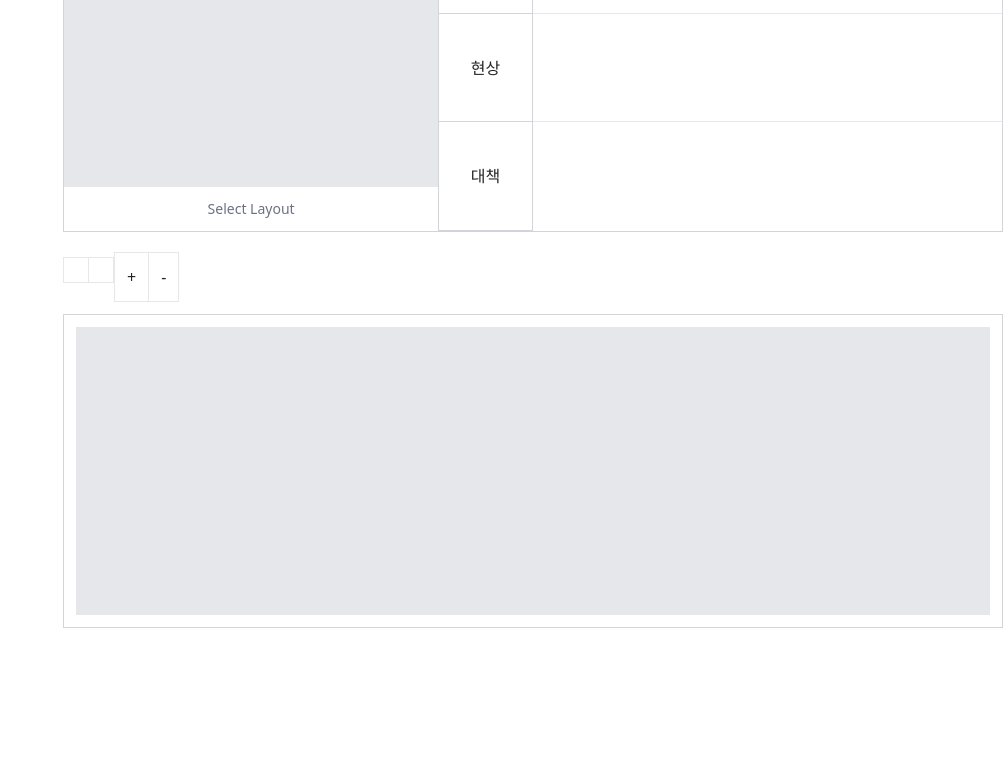
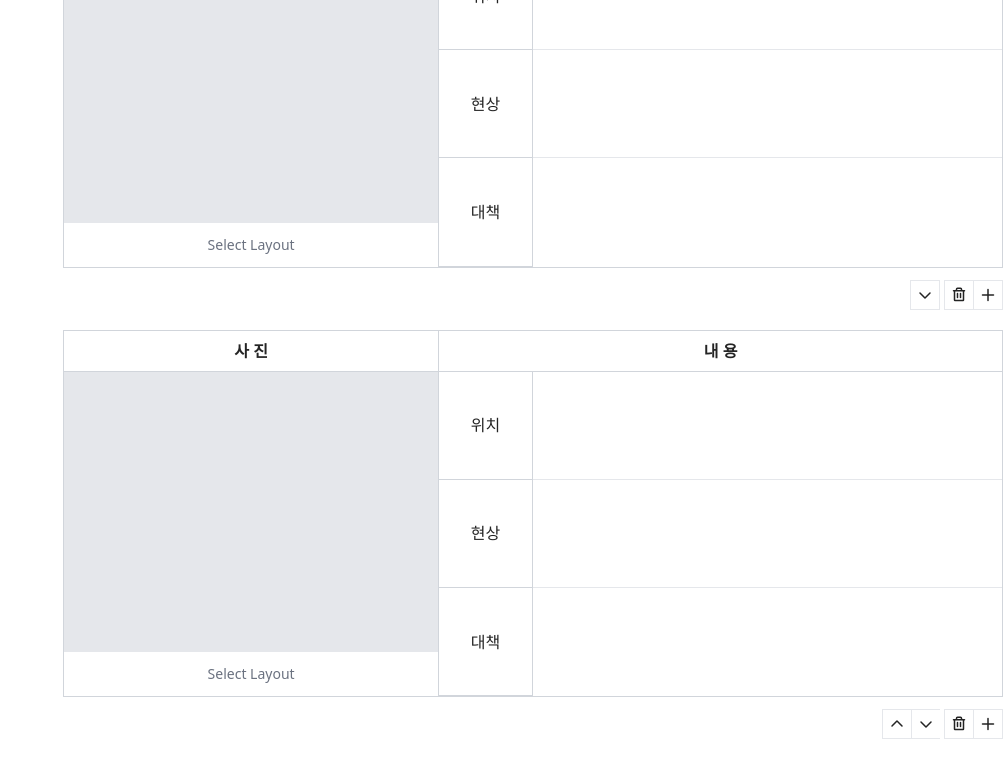
Before and after one commit to bims2/pilot-frontend, a React (Vite) app: page / in a window 1280 px wide. Shown: the part 760-1518 px from the top of the page, without its empty margins (277-1280 px from the left). Before the commit the page ends 1448 px from the top, so only its background shows below. Built offline with nearby package versions, Linux system fonts and the light colour scheme.

Commit message:
feat: 입력 컴포넌트 - 순서 변경, 삭제
TODO
* [] 입력 컴포넌트 - 추가
* [] 입력 컴포넌트 - 수정
* [] 도면 이미지
* [] 레이아웃 보강

```diff
--- a/src/css/styles.css
+++ b/src/css/styles.css
@@ -574,13 +574,13 @@ video {
   margin: 0.75rem;
 }
 
+.m-5 {
+  margin: 1.25rem;
+}
+
 .mx-auto {
   margin-left: auto;
   margin-right: auto;
-}
-
-.mb-2 {
-  margin-bottom: 0.5rem;
 }
 
 .mb-3 {
@@ -589,6 +589,10 @@ video {
 
 .mb-5 {
   margin-bottom: 1.25rem;
+}
+
+.mb-8 {
+  margin-bottom: 2rem;
 }
 
 .flex {
@@ -635,10 +639,6 @@ video {
   flex: 0 1 auto;
 }
 
-.flex-none {
-  flex: none;
-}
-
 .basis-4\/5 {
   flex-basis: 80%;
 }
@@ -649,6 +649,10 @@ video {
 
 .cursor-pointer {
   cursor: pointer;
+}
+
+.resize-none {
+  resize: none;
 }
 
 .grid-cols-1 {
@@ -667,10 +671,6 @@ video {
   grid-template-columns: repeat(6, minmax(0, 1fr));
 }
 
-.grid-cols-3 {
-  grid-template-columns: repeat(3, minmax(0, 1fr));
-}
-
 .grid-rows-3 {
   grid-template-rows: repeat(3, minmax(0, 1fr));
 }
@@ -679,8 +679,16 @@ video {
   align-items: center;
 }
 
+.justify-end {
+  justify-content: flex-end;
+}
+
 .justify-center {
   justify-content: center;
+}
+
+.gap-1 {
+  gap: 0.25rem;
 }
 
 .gap-5 {
@@ -720,6 +728,11 @@ video {
   border-color: rgb(209 213 219 / var(--tw-border-opacity));
 }
 
+.border-slate-300 {
+  --tw-border-opacity: 1;
+  border-color: rgb(203 213 225 / var(--tw-border-opacity));
+}
+
 .bg-gray-200 {
   --tw-bg-opacity: 1;
   background-color: rgb(229 231 235 / var(--tw-bg-opacity));
@@ -730,6 +743,10 @@ video {
   background-color: rgb(255 255 255 / var(--tw-bg-opacity));
 }
 
+.p-1\.5 {
+  padding: 0.375rem;
+}
+
 .p-2 {
   padding: 0.5rem;
 }
@@ -738,27 +755,33 @@ video {
   padding: 0.75rem;
 }
 
+.px-4 {
+  padding-left: 1rem;
+  padding-right: 1rem;
+}
+
 .py-10 {
   padding-top: 2.5rem;
   padding-bottom: 2.5rem;
+}
+
+.py-2 {
+  padding-top: 0.5rem;
+  padding-bottom: 0.5rem;
 }
 
 .text-center {
   text-align: center;
 }
 
-.align-middle {
-  vertical-align: middle;
+.text-2xl {
+  font-size: 1.5rem;
+  line-height: 2rem;
 }
 
 .text-sm {
   font-size: 0.875rem;
   line-height: 1.25rem;
-}
-
-.text-xl {
-  font-size: 1.25rem;
-  line-height: 1.75rem;
 }
 
 .font-bold {
@@ -774,11 +797,56 @@ video {
   color: rgb(107 114 128 / var(--tw-text-opacity));
 }
 
+.text-slate-700 {
+  --tw-text-opacity: 1;
+  color: rgb(51 65 85 / var(--tw-text-opacity));
+}
+
+.shadow-sm {
+  --tw-shadow: 0 1px 2px 0 rgb(0 0 0 / 0.05);
+  --tw-shadow-colored: 0 1px 2px 0 var(--tw-shadow-color);
+  box-shadow: var(--tw-ring-offset-shadow, 0 0 #0000), var(--tw-ring-shadow, 0 0 #0000), var(--tw-shadow);
+}
+
+.filter {
+  filter: var(--tw-blur) var(--tw-brightness) var(--tw-contrast) var(--tw-grayscale) var(--tw-hue-rotate) var(--tw-invert) var(--tw-saturate) var(--tw-sepia) var(--tw-drop-shadow);
+}
+
 .last\:border-0:last-child {
   border-width: 0px;
+}
+
+.only\:border-r:only-child {
+  border-right-width: 1px;
 }
 
 .hover\:text-sky-500:hover {
   --tw-text-opacity: 1;
   color: rgb(14 165 233 / var(--tw-text-opacity));
 }
+
+.group:hover .group-hover\:text-red-500 {
+  --tw-text-opacity: 1;
+  color: rgb(239 68 68 / var(--tw-text-opacity));
+}
+
+.group:hover .group-hover\:text-sky-500 {
+  --tw-text-opacity: 1;
+  color: rgb(14 165 233 / var(--tw-text-opacity));
+}
+
+@media (prefers-color-scheme: dark) {
+  .dark\:border-transparent {
+    border-color: transparent;
+  }
+
+  .dark\:bg-slate-700 {
+    --tw-bg-opacity: 1;
+    background-color: rgb(51 65 85 / var(--tw-bg-opacity));
+  }
+
+  .dark\:text-slate-200 {
+    --tw-text-opacity: 1;
+    color: rgb(226 232 240 / var(--tw-text-opacity));
+  }
+}
--- a/src/pages/ReportWrite.jsx
+++ b/src/pages/ReportWrite.jsx
@@ -1,8 +1,7 @@
 import React, { useCallback, useEffect, useState } from 'react';
 import Overview from '@report/Overview';
-import InputBox from '@/report/InputBox';
-import ImageTableComponent from '@report/ImageTableComponent';
-import ImageComponent from '@report/ImageComponent';
+import InspectionDetails from '@/report/InspectionDetails';
+import { InspectionDetailsProvider } from '@/report/InspectionDetailsContext';
 
 
 const openWindow = (from, wRate, hRate) => {
@@ -50,13 +49,14 @@ const ReportWrite = () => {
 
         </section>
         <section className="flex-1 bd-main py-10">
+            <h2 className="mb-3 text-2xl font-semibold">1. Combuster, Drum</h2>
             <EditorDispatch.Provider value={openWindow}>
                 <Overview></Overview>
                 <div>
-                    <h3 className="mb-2 font-semibold">다. 점검 결과</h3>
-                    {/* <InputBox /> */}
-                    <ImageTableComponent />
-                    <ImageComponent />
+                    <h3 className="mb-5 font-semibold">다. 점검 결과</h3>
+                    <InspectionDetailsProvider>
+                        <InspectionDetails />
+                    </InspectionDetailsProvider>
                 </div>
             </EditorDispatch.Provider>
         </section>
--- a/src/report/FloorPlan.jsx
+++ b/src/report/FloorPlan.jsx
@@ -9,13 +9,12 @@ const FloorPlan = () => {
 
   return (
     <>
-      <h2 className="mb-3 text-xl font-semibold">1. Combuster, Drum</h2>
       <div className="w-full flex rounded-md border"
         style={{ height: 420 }}
       >
           <div
             id="main-floor-plan"
-            className="flex-1 border-r flex w-full h-full cursor-pointer"
+            className="flex-1 border-r flex w-full h-full"
             >
             { !mainPlan ?
               <div className="flex-1 bg-gray-200"></div> :
@@ -24,7 +23,7 @@ const FloorPlan = () => {
           </div>
         <div
             id="sub-floor-plan"
-            className="flex-1 flex w-full h-full cursor-pointer"
+            className="flex-1 flex w-full h-full"
         >
           { !subPlan ?
             <div className="flex-auto h-full bg-gray-200 flex justify-center items-center">
--- a/src/report/ImageTableComponent.jsx
+++ b/src/report/ImageTableComponent.jsx
@@ -1,84 +1,113 @@
-import React from 'react';
-import { useContext } from 'react';
-import { EditorDispatch } from '@pages/ReportWrite';
+import React, { useCallback, useState } from "react";
+import { useContext } from "react";
+import { EditorDispatch } from "@pages/ReportWrite";
+import Tooltips from "@/report/Tooltips";
 
 const types = {
   position: {
-        id: 'position',
-        label: '위치'
+    id: "position",
+    label: "위치",
   },
   status: {
-        id: 'status',
-        label: '현상'
+    id: "status",
+    label: "현상",
   },
   measure: {
-        id: 'measure',
-        label: '대책',
-      }
+    id: "measure",
+    label: "대책",
+  },
 };
 
 const imageBoxStyle = {
-    aspectRatio: '4 / 3'
+  aspectRatio: "4 / 3",
 };
 
 const Label = ({ type }) => {
   return (
-        <div className="h-full col-span-1 border-gray-300 border-b border-r last:border-0 p-2 flex justify-center items-center">{type.label}</div>
+    <label className="h-full col-span-1 border-gray-300 border-b border-r last:border-0 p-2 flex justify-center items-center">
+      {type.label}
+    </label>
   );
-  }
+};
 
-const Input = ({ type }) => {
+const Input = ({ type, value, setValue }) => {
+
+  const handleChange = useCallback(e => {
+    setValue(prev => {
+      const copied = { ...prev };
+      copied[type] = e.target.value;
+      return copied;
+    });
+  });
+
   return (
-        <div
-            className={`p-2 col-span-5 border-b last:border-0 ${type.id}`}
-            contentEditable="true"
+    <textarea
+      className={`p-2 col-span-5 border-b last:border-0 resize-none ${type.id}`}
+      value={value}
+    //   onChange={handleChange}
     />
-    )
-}
+  );
+};
 
-const ImageTableComponent = () => {
+const ImageTableComponent = ({ value, index, isFirst, isLast }) => {
+  // const [value, setValue] = useState(initial);
   const dispatch = useContext(EditorDispatch);
 
   return (
-        <div>
-            <div className="border border-gray-300 w-full mx-auto mb-5">
+    <div className="mb-5">
+      <div className="border border-gray-300 w-full mx-auto mb-3">
         <div className="grid grid-cols-5 border-b border-gray-300">
-                    <div className="col-span-2 p-2 font-bold border-r border-gray-300 text-center">사 진</div>
+          <div className="col-span-2 p-2 font-bold border-r border-gray-300 text-center">
+            사 진
+          </div>
           <div className="col-span-3 p-2 font-bold text-center">내 용</div>
         </div>
         <div className="grid grid-cols-5">
           <div className="col-span-2 border-r border-gray-300 cursor-pointer">
-                        <div >
+            <div>
               <div
                 id="picture1"
                 className="bg-gray-200"
                 style={imageBoxStyle}
-                                onClick={() => { dispatch('picture1', 4, 3)}}
-                            >
+                onClick={() => {
+                  dispatch("picture" + index, 4, 3);
+                }}
+              ></div>
             </div>
-                        </div>
-                        <p className="text-center text-gray-500 p-3 text-sm">Select Layout</p>
+            <p className="text-center text-gray-500 p-3 text-sm">
+              Select Layout
+            </p>
           </div>
           <div className="col-span-3">
             <div className="grid grid-cols-6 grid-rows-3 h-full">
               <Label type={types.position} />
-                            <Input type={types.position} />
+              <Input
+                  type={types.position}
+                  value={value.position}
+                //   setValue={setValue}
+              />
               <Label type={types.status} />
-                            <Input type={types.status} />
+              <Input
+                  type={types.status}
+                  value={value.status}
+                //   setValue={setValue}
+              />
               <Label type={types.measure} />
-                            <Input type={types.measure} />
+              <Input
+                  type={types.measure}
+                  value={value.measure}
+                //   setValue={setValue}
+              />
             </div>
           </div>
         </div>
       </div>
-            <div className="mb-3">
-                <ul className="flex">
-                    <li><button className="p-3 border border-r-0"></button></li>
-                    <li><button className="p-3 border "></button></li>
-                    <li><button className="p-3 border border-r-0">+</button></li>
-                    <li><button className="p-3 border ">-</button></li>
-                </ul>
-            </div>
+      <Tooltips
+        id={value.id}
+        index={index}
+        isFirst={isFirst}
+        isLast={isLast}
+      />
     </div>
   );
 };
--- /dev/null
+++ b/src/report/InspectionDetails.jsx
@@ -0,0 +1,26 @@
+import React from 'react';
+import { useInspectionDetailsState } from '@report/InspectionDetailsContext';
+import ImageTableComponent from '@report/ImageTableComponent';
+import ImageComponent from '@report/ImageComponent';
+
+const InspectionDetails = () => {
+  const inspectionDetails = useInspectionDetailsState();
+  const length = inspectionDetails.length;
+
+  return (
+    <>
+      {inspectionDetails.map((detail, index) =>
+        <ImageTableComponent
+            key={detail.id}
+            index={index}
+            value={detail}
+            isFirst={index === 0}
+            isLast={index === length - 1}
+        />
+      )}
+      <ImageComponent />
+    </>
+  );
+};
+
+export default InspectionDetails;
--- /dev/null
+++ b/src/report/InspectionDetailsContext.jsx
@@ -0,0 +1,118 @@
+import React, { createContext, useContext, useReducer, useRef } from "react";
+
+const initial = [
+        {
+            id: 1,
+            type: 'IMAGE_TABLE',
+            value: {
+                image: '',
+                position: '',
+                status: '',
+                measure: '',
+            }
+        },
+        {
+            id: 2,
+            type: 'IMAGE_TABLE',
+            value: {
+                image: '',
+                position: '',
+                status: '',
+                measure: '',
+            }
+        },
+        {
+            id: 3,
+            type: 'IMAGE_TABLE',
+            value: {
+                image: '',
+                position: '',
+                status: '',
+                measure: '',
+            }
+        },
+        // {
+        //     id: 2,
+        //     sortIndex: 2,
+        //     type: 'IMAGE',
+        //     value: {
+        //         image: '',
+        //     }
+        // },
+    ];
+
+const reorderSortIndex = (arr) => {
+    arr.forEach((item, index) => item.sortIndex = index);
+}
+
+const reportWriteReducer = (state, action) => {
+    const updatedArr = [...state];
+
+    switch (action.type) {
+        case 'CREATE':
+            updatedArr.splice(action.sortIndex, 0, action.value);
+            return updatedArr;
+
+        case 'UPDATE':
+            return state.map(detail =>
+                detail.id === detail.id ? { ...detail, value: detail.value } : detail
+            );
+
+        case 'REMOVE':
+            return state.filter(detail => detail.id !== action.id);
+
+        case 'MOVE':
+            const movedItemIndex = updatedArr.findIndex(detail => detail.id === action.id);
+            const movedItem = updatedArr[movedItemIndex];
+            updatedArr.splice(movedItemIndex, 1);
+            updatedArr.splice(action.toIndex, 0, movedItem);
+
+            return updatedArr;
+
+        default:
+            throw new Error(`Unhandled action type: ${action.type}`);
+    }
+}
+
+const StateContext = createContext();
+const DispatchContext = createContext();
+const NextIdContext = createContext();
+
+export function InspectionDetailsProvider({ children }) {
+    const nextId = useRef(1);
+    const [state, dispatch] = useReducer(reportWriteReducer, initial);
+
+    return (
+        <StateContext.Provider value={state}>
+            <DispatchContext.Provider value={dispatch}>
+                <NextIdContext.Provider value={nextId}>
+                    {children}
+                </NextIdContext.Provider>
+            </DispatchContext.Provider>
+        </StateContext.Provider>
+    );
+}
+
+export function useInspectionDetailsState() {
+    const context = useContext(StateContext);
+    if (!context) {
+        throw new Error('Cannot find InspectionDetailsStateContext');
+    }
+    return context;
+}
+
+export function useInspectionDetailsDispatch() {
+    const context = useContext(DispatchContext);
+    if (!context) {
+        throw new Error('Cannot find InspectionDetailsDispatchContext');
+    }
+    return context;
+}
+
+export function useInspectionDetailsNextId() {
+     const context = useContext(NextIdContext);
+    if (!context) {
+    throw new Error('Cannot find InspectionDetailsNextIdContext');
+  }
+    return context;
+}
--- a/src/report/Overview.jsx
+++ b/src/report/Overview.jsx
@@ -4,7 +4,7 @@ import FloorPlan from '@report/FloorPlan';
 
 const Overview = () => {
     return (
-        <div className="overview mb-3">
+        <div className="overview mb-8">
             <FloorPlan />
         </div>
     );
--- /dev/null
+++ b/src/report/Tooltips.jsx
@@ -0,0 +1,63 @@
+import React from 'react';
+import { Plus, Trash, CaretUp, CaretDown } from '@phosphor-icons/react';
+import { useInspectionDetailsDispatch, useInspectionDetailsNextId } from '@report/InspectionDetailsContext';
+
+const Tooltips = ({ id, index, isFirst, isLast }) => {
+    const nextId = useInspectionDetailsNextId();
+    const dispatch = useInspectionDetailsDispatch();
+
+    const handleCreate = () => {
+        // dispatch({ type: 'CREATE', });
+        // nextId.current += 1;
+    };
+
+    const handleRemove = () => {
+        dispatch({ type: 'REMOVE', id: id });
+    }
+
+    const handleMoveForward = () => {
+        dispatch({ type: 'MOVE', id: id, toIndex: index - 1});
+    }
+
+    const handleMoveBackward = () => {
+        dispatch({ type: 'MOVE', id: id, toIndex: index + 1});
+    }
+
+    return (
+        <div className="mb-3">
+            <div className="flex gap-1 justify-end">
+                <div>
+                    { !isFirst &&
+                        <button
+                                className="group p-1.5 border border-r-0 only:border-r"
+                                onClick={handleMoveForward}
+                        >
+                            <CaretUp className="group-hover:text-sky-500" size={16} weight="bold" />
+                        </button>
+                    }
+                    { !isLast &&
+                    <button
+                            className="group p-1.5 border border-r-0 only:border-r"
+                            onClick={handleMoveBackward}
+                    >
+                        <CaretDown className="group-hover:text-sky-500" size={16} weight="bold" />
+                    </button>
+                    }
+                </div>
+                <div>
+                    <button
+                            className="group p-1.5 border border-r-0"
+                            onClick={handleRemove}
+                    >
+                        <Trash className="group-hover:text-red-500" size={16} weight="bold" />
+                    </button>
+                    <button className="group p-1.5 border">
+                        <Plus className="group-hover:text-sky-500" size={16} weight="bold" />
+                    </button>
+                </div>
+            </div>
+        </div>
+    );
+};
+
+export default Tooltips;
```
Lines whose indentation alone changed are shown as unchanged.
